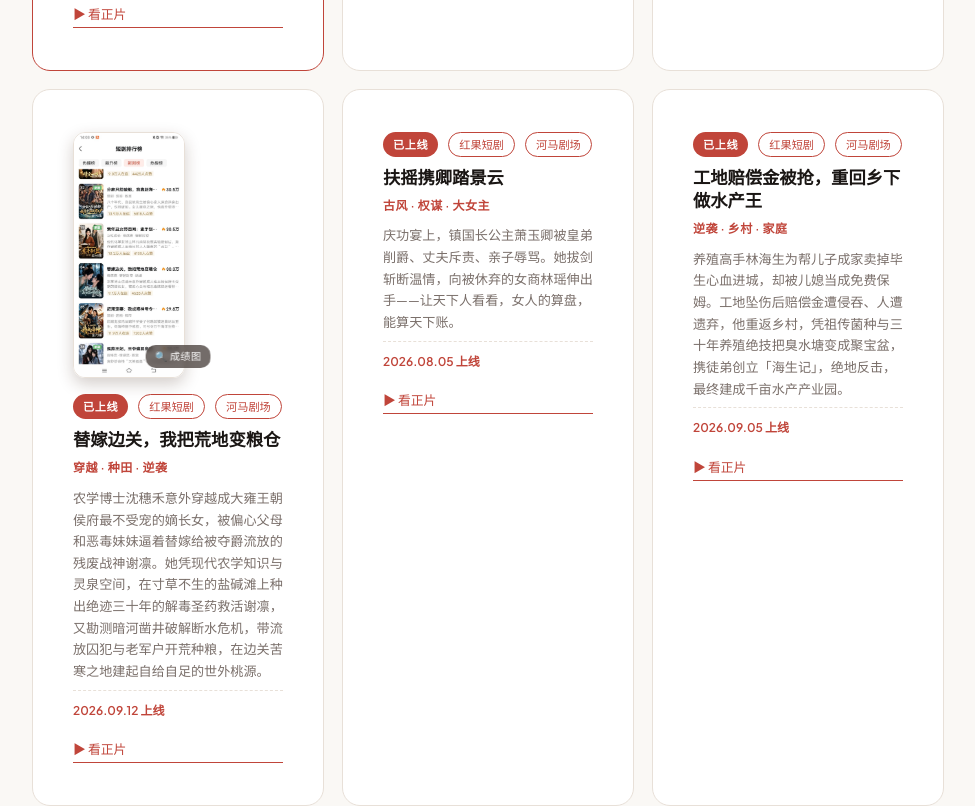
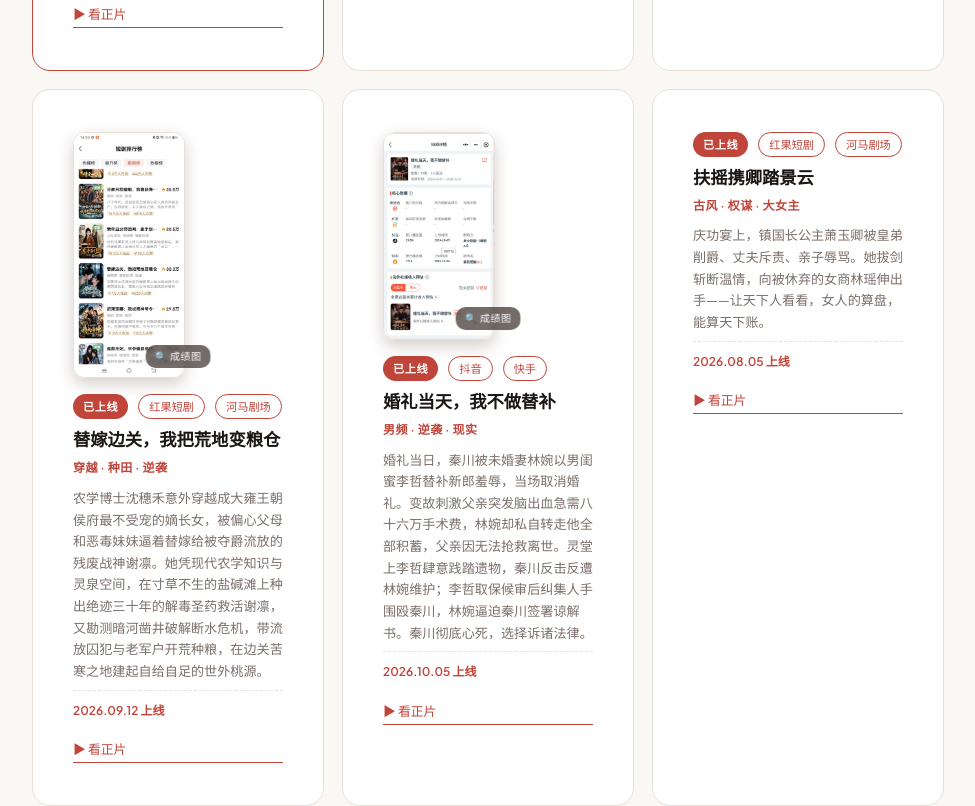
Before and after one commit to DreamHe-ai/hemenghan-portfolio, a React (Vite) app: page / in a window 1280 px wide. Shown: the part 4040-4846 px from the top of the page, without its empty margins (152-1127 px from the left). Built offline with nearby package versions, Linux system fonts and the light colour scheme; a web font is replaced by a local one.

Commit message:
feat: add drama 婚礼当天我不做替补

```diff
--- a/src/content.ts
+++ b/src/content.ts
@@ -232,6 +232,18 @@ export const SITE = {
       },
       {
         status: '已上线',
+        platform: ['抖音', '快手'],
+        title: '婚礼当天，我不做替补',
+        shot: '/shots/tibu.jpg',
+        genre: '男频 · 逆袭 · 现实',
+        logline: '婚礼当日，秦川被未婚妻林婉以男闺蜜李哲替补新郎羞辱，当场取消婚礼。变故刺激父亲突发脑出血急需八十六万手术费，林婉却私自转走他全部积蓄，父亲因无法抢救离世。灵堂上李哲肆意践踏遗物，秦川反击反遭林婉维护；李哲取保候审后纠集人手围殴秦川，林婉逼迫秦川签署谅解书。秦川彻底心死，选择诉诸法律。',
+        episodes: '50 集',
+        paywall: '第 6–8 集',
+        release: '2026.10.05',
+        link: 'https://v.douyin.com/f899KEnKWUA/',
+      },
+      {
+        status: '已上线',
         platform: ['红果短剧', '河马剧场'],
         title: '扶摇携卿踏景云',
         genre: '古风 · 权谋 · 大女主',
```
